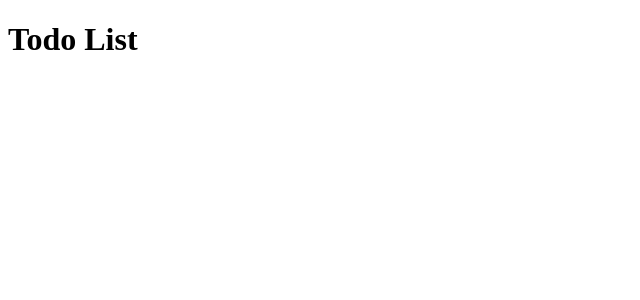
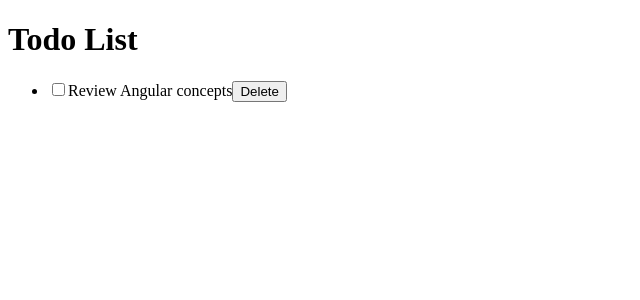
Before and after one commit to Peace-Apple/rebirthTodo, an Angular app: page / in a window 1280 px wide. Shown: the top 300 px of the page, without its empty margins (0-640 px from the left). Built offline with nearby package versions, Linux system fonts and the light colour scheme.

Commit message:
Display todo items

```diff
--- a/src/app/todo/todo.html
+++ b/src/app/todo/todo.html
@@ -1 +1,16 @@
-<h1>Todo List</h1>
+<div>
+  <h1>Todo List</h1>
+  @for (item of todoItems; track item.id) {
+    <div>
+        <ul>
+            <li>
+                <input type="checkbox">
+                <span>{{ item.task }}</span>
+                <button>Delete</button>
+            </li>
+        </ul>
+    </div>
+  } @empty {
+    <p>No todo items added.</p>
+  }
+</div>
```
